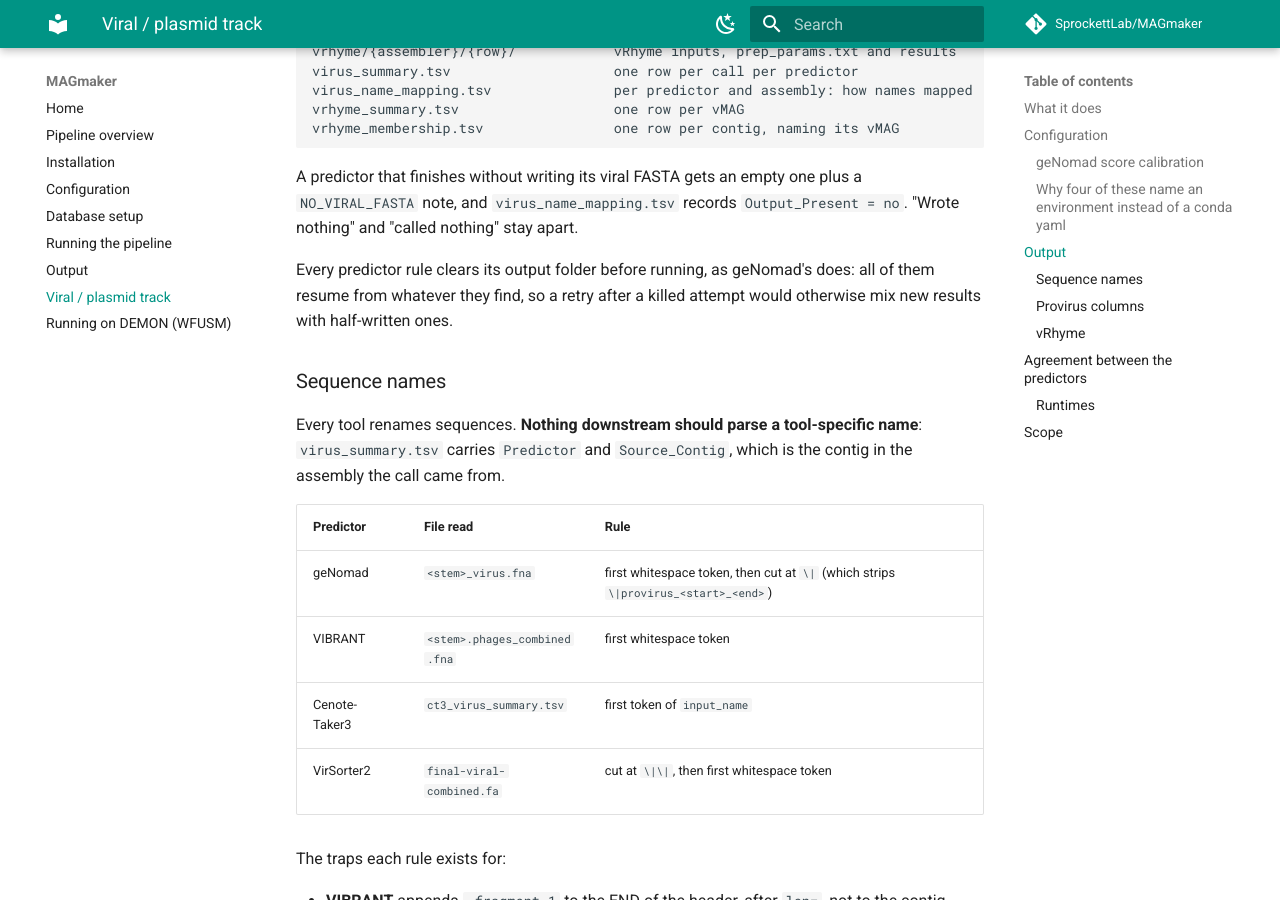
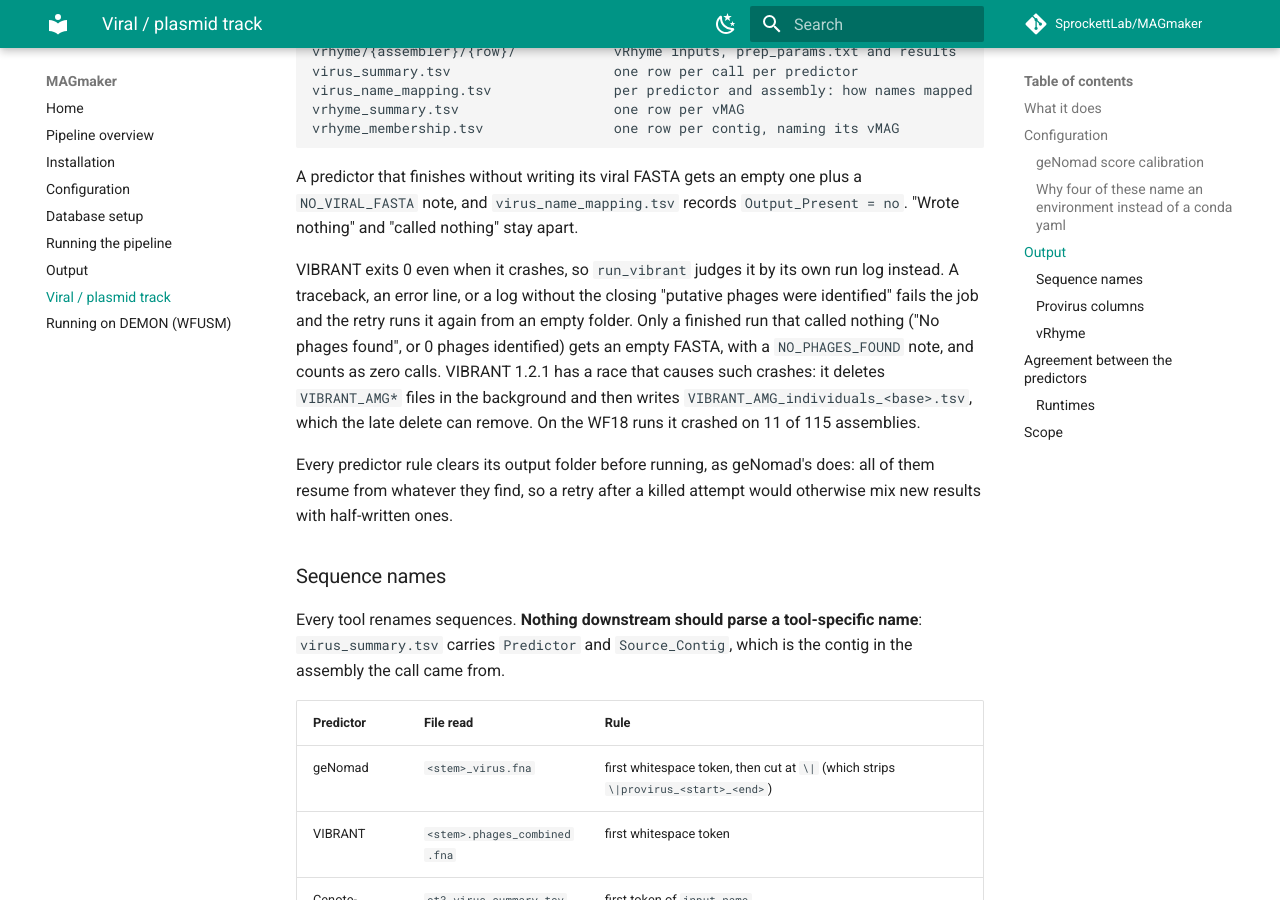
Before and after one commit to SprockettLab/MAGmaker, an MkDocs documentation site: the page built from docs/viral.md, in a window 1280 px wide and 900 px high, scrolled down 3346 px. Built offline with MkDocs 1.6.1 and Material for MkDocs 9.7.7, drawn with Linux system fonts in a browser that asks for light colours; comment, search, counter and statistics services are not loaded.

Commit message:
Fail run_vibrant when VIBRANT crashes, and stop placeholders counting as output
VIBRANT 1.2.1 exits 0 when it crashes: the whole run sits in a try/except
that only logs the traceback. It also races with itself, deleting
VIBRANT_AMG*<base>* in the background and then writing
VIBRANT_AMG_individuals_<base>.tsv, so the late delete sometimes removes the
new file and the run dies at line 651, before its output is put in place.
The rule then found no FASTA, wrote an empty placeholder, and the summary
reported the assembly as having output with 0 calls. WF18 hit this on 11 of
115 assemblies.

run_vibrant now reads VIBRANT's own run log: a traceback, an error line, a
missing log, or no closing 'putative phages were identified' fails the job,
so the retry runs it again from an empty folder. Only a finished run that
called nothing gets an empty FASTA, noted as NO_PHAGES_FOUND.
make_virus_summary reports Output_Present = no for any predictor row with a
NO_VIRAL_FASTA note.

```diff
--- a/docs/viral.md
+++ b/docs/viral.md
@@ -166,6 +166,16 @@ vrhyme_membership.tsv                one row per contig, naming its vMAG
 A predictor that finishes without writing its viral FASTA gets an empty one
 plus a `NO_VIRAL_FASTA` note, and `virus_name_mapping.tsv` records
 `Output_Present = no`. "Wrote nothing" and "called nothing" stay apart.
+
+VIBRANT exits 0 even when it crashes, so `run_vibrant` judges it by its own
+run log instead. A traceback, an error line, or a log without the closing
+"putative phages were identified" fails the job and the retry runs it again
+from an empty folder. Only a finished run that called nothing ("No phages
+found", or 0 phages identified) gets an empty FASTA, with a `NO_PHAGES_FOUND`
+note, and counts as zero calls. VIBRANT 1.2.1 has a race that causes such
+crashes: it deletes `VIBRANT_AMG*` files in the background and then writes
+`VIBRANT_AMG_individuals_<base>.tsv`, which the late delete can remove. On
+the WF18 runs it crashed on 11 of 115 assemblies.
 
 Every predictor rule clears its output folder before running, as geNomad's
 does: all of them resume from whatever they find, so a retry after a killed
```
Also changed, not shown: 2 other files.
